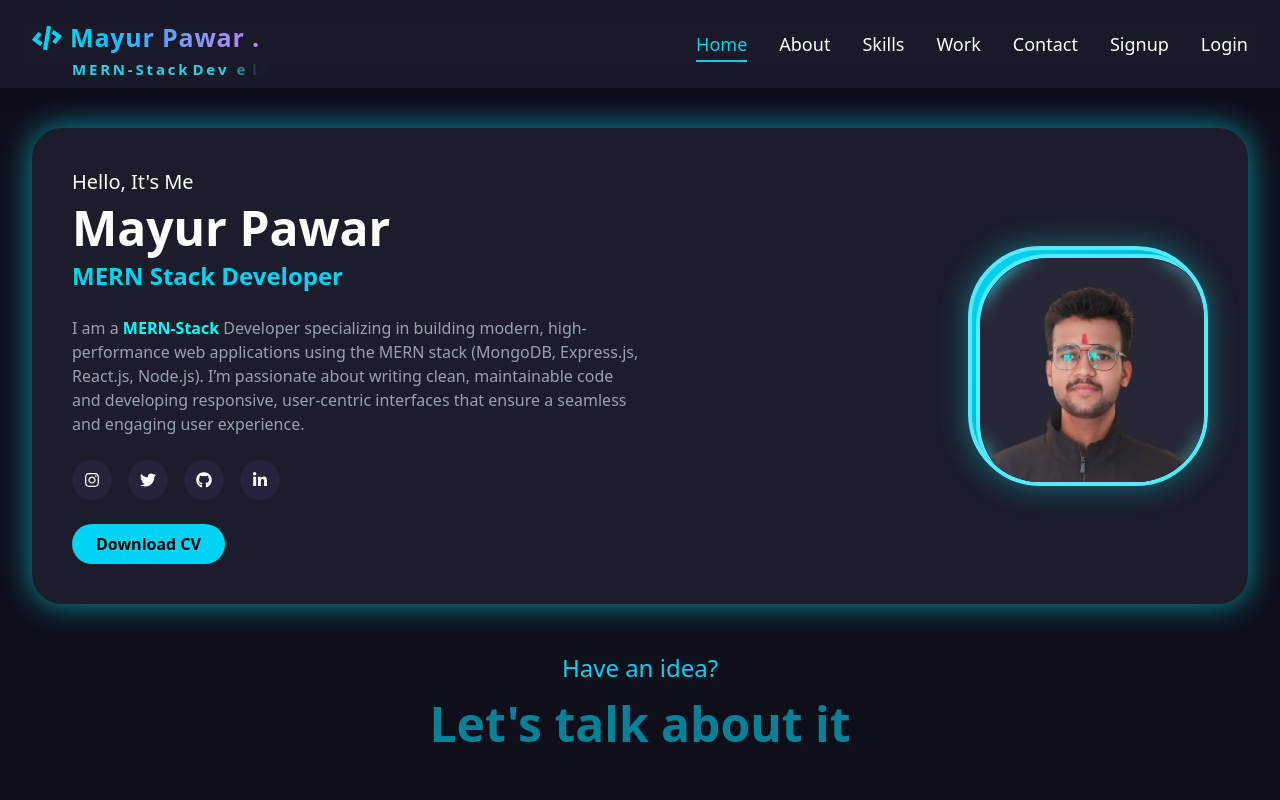
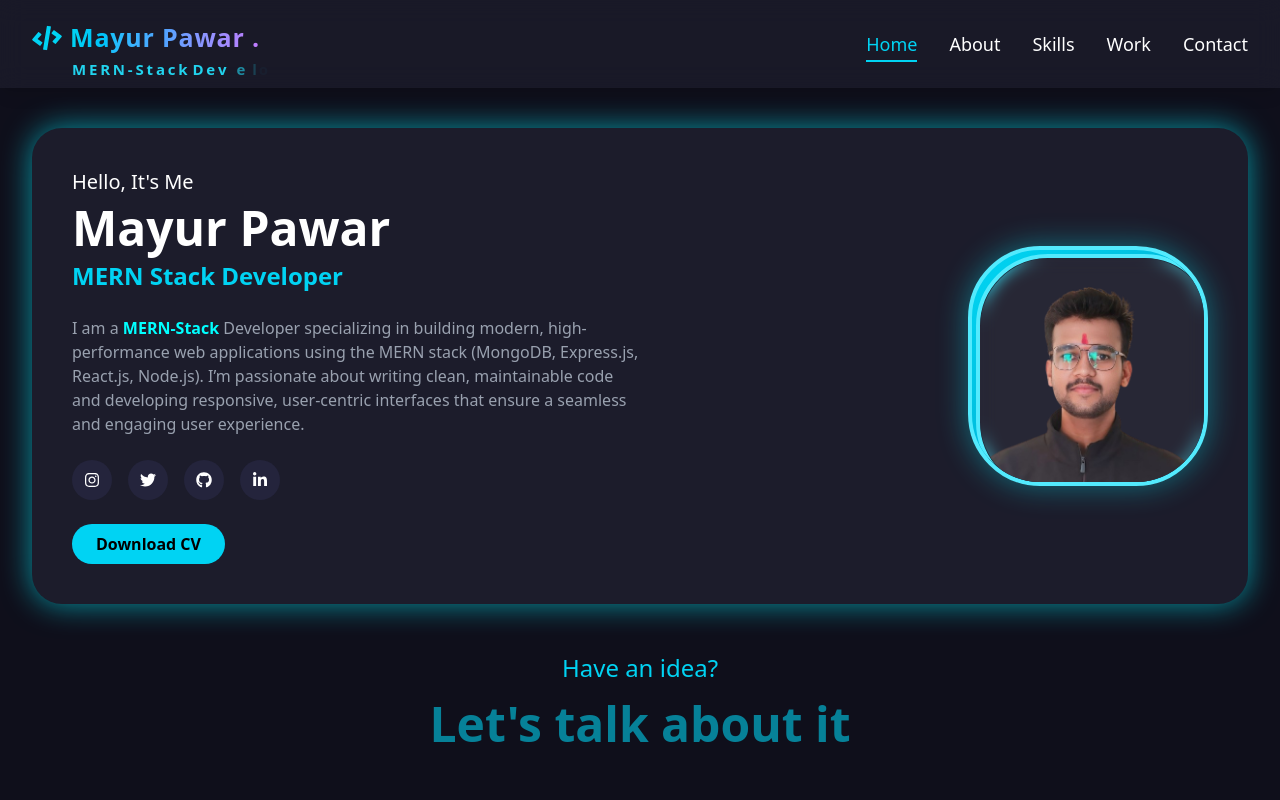
Before and after one commit to mayurpawar1907/Mayur-s-Portfolio, a React (Vite) app: page / in a window 1280 px wide. Shown: the top 800 px of the page. Built offline with nearby package versions, Linux system fonts and the light colour scheme.

Commit message:
changes in navbar

```diff
--- a/src/Components/Firstpage.jsx
+++ b/src/Components/Firstpage.jsx
@@ -126,8 +126,8 @@ function Firstpage() {
           <motion.a
             whileHover={{ scale: 1.05 }}
             whileTap={{ scale: 0.95 }}
-            href="/Mayur_Pawar_Resume.pdf"
-            download="Mayur_Pawar_Resume.pdf"
+            href="/Mayur's_Resume.pdf"
+            download="/Mayur's_Resume.pdf"
             className="bg-cyan-400 text-black font-semibold px-6 py-2 rounded-full hover:bg-cyan-300 transition inline-block"
           >
             Download CV
--- a/src/Components/Navbar.jsx
+++ b/src/Components/Navbar.jsx
@@ -133,8 +133,8 @@ function Navbar() {
             </li>
           ) : (
             <>
-              <li><NavLink to="/signup" className={navStyle}>Signup</NavLink></li>
-              <li><NavLink to="/login" className={navStyle}>Login</NavLink></li>
+              {/* <li><NavLink to="/signup" className={navStyle}>Signup</NavLink></li>
+              <li><NavLink to="/login" className={navStyle}>Login</NavLink></li> */}
             </>
           )}
         </ul>
@@ -168,8 +168,8 @@ function Navbar() {
             </li>
           ) : (
             <>
-              <li><NavLink to="/signup" className={navStyle} onClick={toggleMenu}>Signup</NavLink></li>
-              <li><NavLink to="/login" className={navStyle} onClick={toggleMenu}>Login</NavLink></li>
+              {/* <li><NavLink to="/signup" className={navStyle} onClick={toggleMenu}>Signup</NavLink></li>
+              <li><NavLink to="/login" className={navStyle} onClick={toggleMenu}>Login</NavLink></li> */}
             </>
           )}
         </ul>
```
Also changed, not shown: 2 other files (tests, documents, lock files or other folders).
